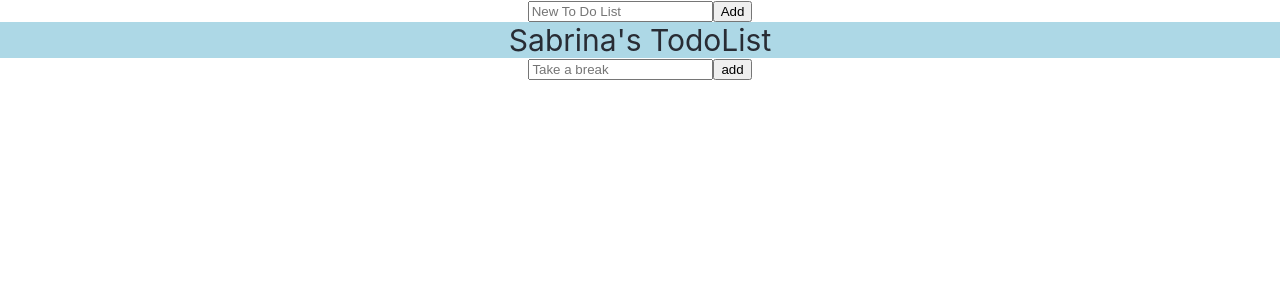
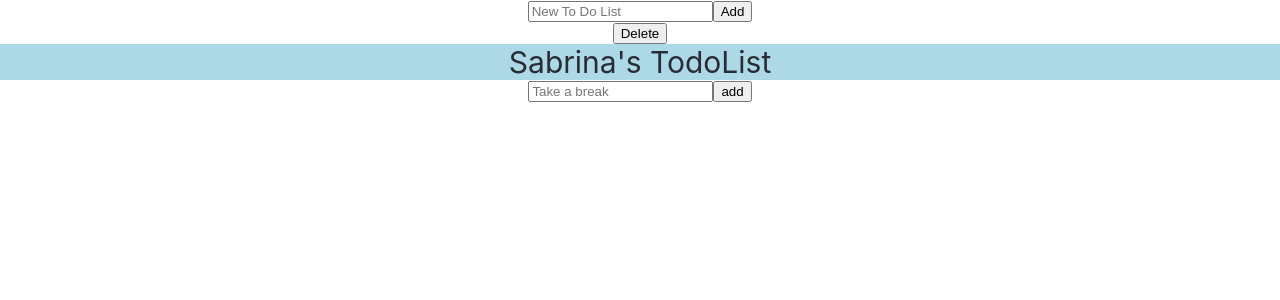
Before and after one commit to CPTan08/TodoList, a React (Create React App) app: page / in a window 1280 px wide. Shown: the top 300 px of the page. Built offline with nearby package versions, Linux system fonts and the light colour scheme.

Commit message:
Fix delete TodoList function

```diff
--- a/src/App.js
+++ b/src/App.js
@@ -1,13 +1,11 @@
 import React from "react";
 import "./App.css";
-import TodoList from "./components/TodoList";
 import TodoLists from "./components/TodoLists";
 
 function App() {
   return (
     <div className="App">
-      {/* <TodoList title="Things to Do" /> */}
-      <TodoLists></TodoLists>
+      <TodoLists/>
     </div>
   );
 }
--- a/src/components/TodoList.js
+++ b/src/components/TodoList.js
@@ -3,7 +3,7 @@ import TodoItem from "./TodoItem";
 import { v4 as uuidv4 } from "uuid"; // 1. import the UUID
 import "./TodoList.css";
 
-const TodoList = ({ title }) => {
+const TodoList = ({ id, title, deleteTodoList }) => {
   const [todoItems, setTodoItems] = useState([
     {
       id: uuidv4(), // 2. add uuid to the item
@@ -69,9 +69,9 @@ const TodoList = ({ title }) => {
 
   return (
     <div>
-      {/* <button onClick={() => this.props.deleteTodoList(this.props.id)}>
+      <button onClick={() => deleteTodoList(id)}>
         Delete
-      </button> */}
+      </button>
       <div className="header">{title}</div>
       <input
         type="text"
```
